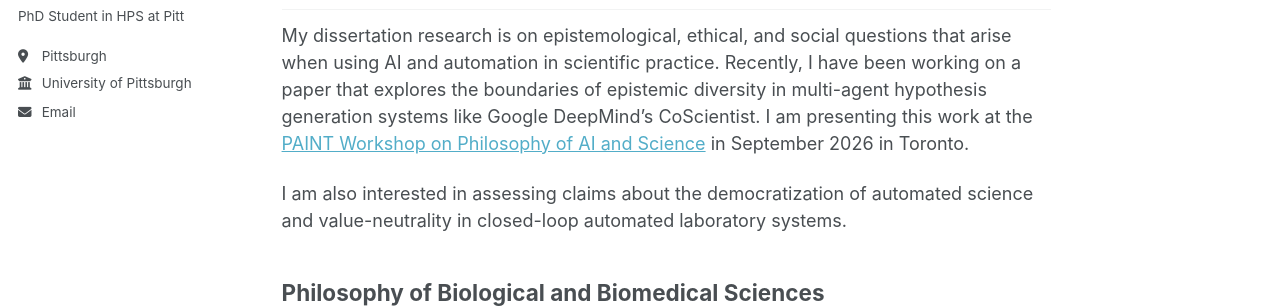
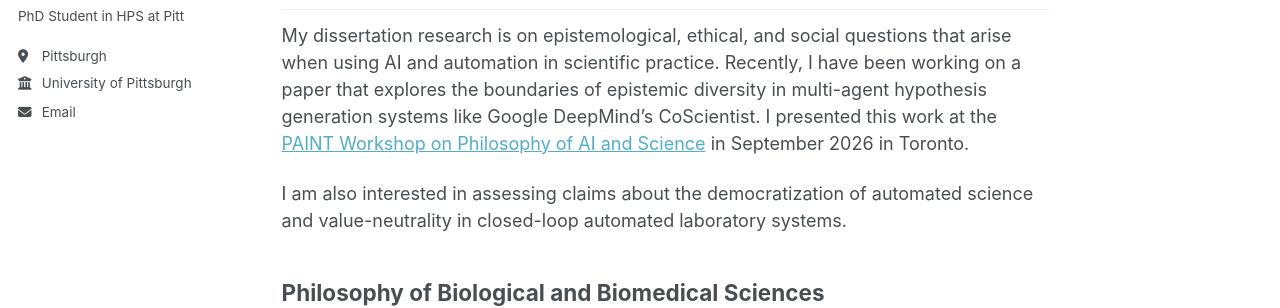
Before and after one commit to rose0930/rosegatfieldjeffries.github.io, a Jekyll site: the page built from _pages/research.md, in a window 1280 px wide and 900 px high. Shown: the part 271-579 px from the top of the window. Built offline with Jekyll 4.4.1, drawn with Linux system fonts in a browser that asks for light colours; a style sheet for code colours, icons or effects is not loaded.

Commit message:
Update research.md

```diff
--- a/_pages/research.md
+++ b/_pages/research.md
@@ -6,7 +6,7 @@ author_profile: true
 My research fits into four categories: epistemology and ethics of AI, philosophy of biological and biomedical sciences, history of medicine, and feminist epistemology.
 
 ## Epistemology and Ethics of AI
-My dissertation research is on epistemological, ethical, and social questions that arise when using AI and automation in scientific practice. Recently, I have been working on a paper that explores the boundaries of epistemic diversity in multi-agent hypothesis generation systems like Google DeepMind's CoScientist. I am presenting this work at the [PAINT Workshop on Philosophy of AI and Science](https://philevents.org/event/show/151217) in September 2026 in Toronto.
+My dissertation research is on epistemological, ethical, and social questions that arise when using AI and automation in scientific practice. Recently, I have been working on a paper that explores the boundaries of epistemic diversity in multi-agent hypothesis generation systems like Google DeepMind's CoScientist. I presented this work at the [PAINT Workshop on Philosophy of AI and Science](https://philevents.org/event/show/151217) in September 2026 in Toronto.
 
 I am also interested in assessing claims about the democratization of automated science and value-neutrality in closed-loop automated laboratory systems.
 
```
